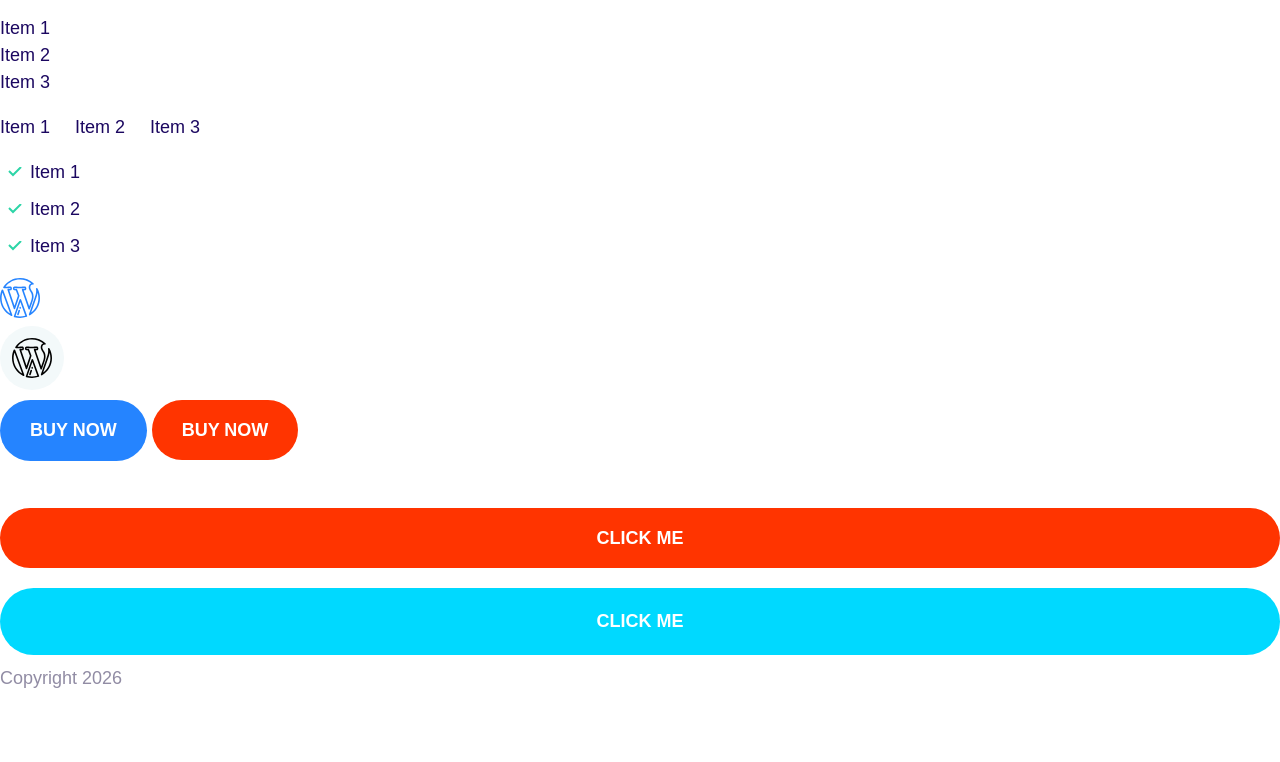
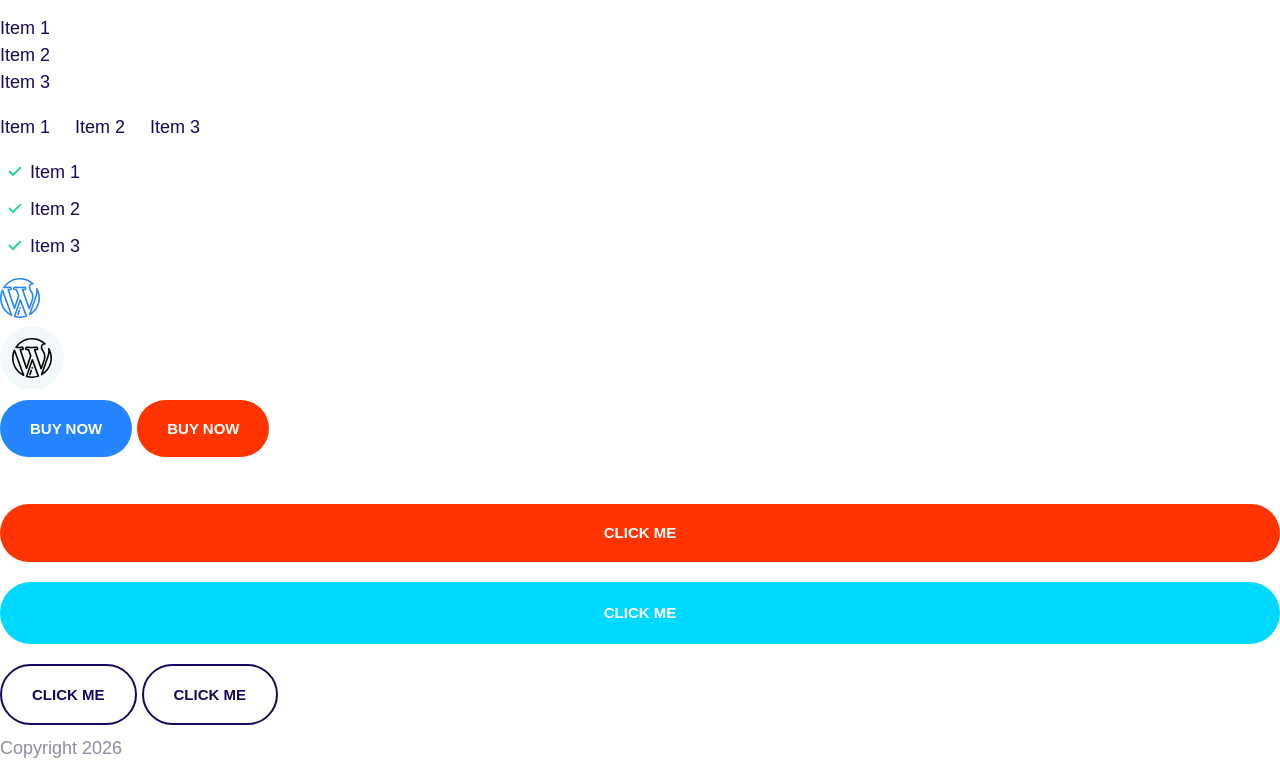
Before and after one commit to hebersandoval/eclipse, an Eleventy site: page src/home-2.njk in a window 1280 px wide. Shown: the part 111-873 px from the top of the page. Before the commit the page ends 803 px from the top, so only its background shows below. Built offline with nearby package versions, Linux system fonts and the light colour scheme; Eleventy itself is replaced by a stand-in of ours; files that its build step writes are made by us from their sources.

Commit message:
Defined outline style for button.

```diff
--- a/assets/css/styles-2.css
+++ b/assets/css/styles-2.css
@@ -218,7 +218,24 @@ a {
     background: #ec3000;
 }
 
+.btn--outline {
+    background: #fff;
+    color: var(--color-headings);
+    border: 2px solid var(--color-headings);
+}
+
+.btn--outline:hover {
+    background: var(--color-headings);
+    color: #fff;
+}
+
 .btn--block {
     width: 100%;
     display: inline-block;
 }
+
+@media screen and (min-width: 1024px) {
+    .btn {
+        font-size: 1.5rem;
+    }
+}
--- a/src/home-2.njk
+++ b/src/home-2.njk
@@ -52,3 +52,8 @@ pageId: home-2
 
 <button class="btn btn--accent btn--block">Click me</button>
 <a href="#" class="btn btn--secondary btn--block">Click me</a>
+
+<br>
+
+<button class="btn btn--outline">Click me</button>
+<a href="#" class="btn btn--outline">Click me</a>
```
